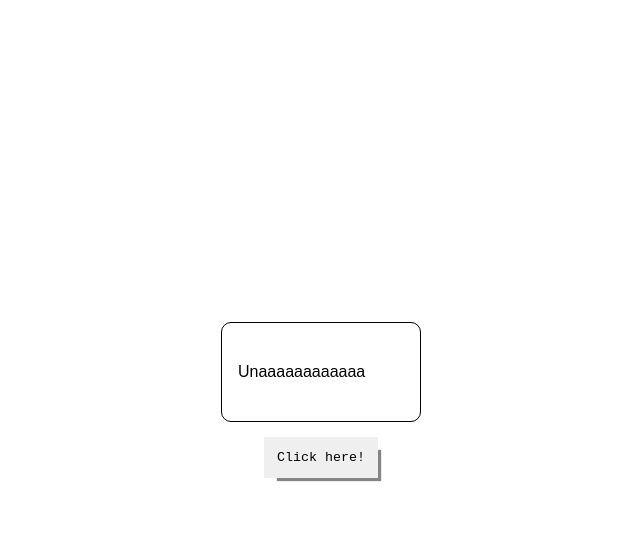
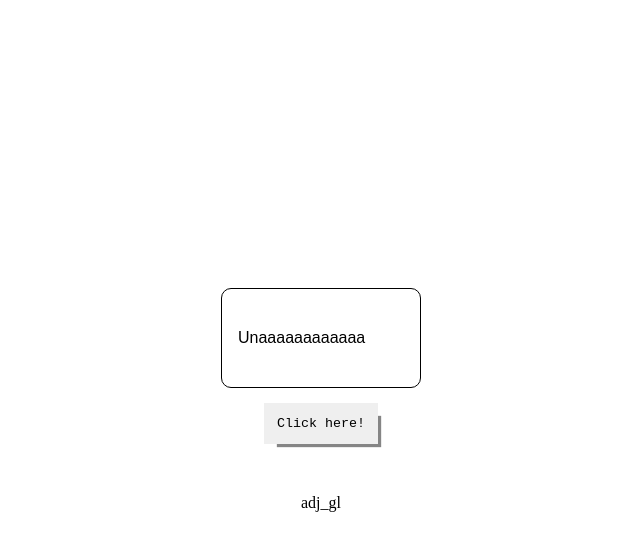
Before and after one commit to Joeric7/magic-words, a website with bundled scripts: page index.html in a window 1280 px wide. Both pictures are taken after a click on the button "Click here!". Shown: the whole page, without its empty margins (319-959 px from the left). Built offline with nearby package versions, Linux system fonts and the light colour scheme.

Commit message:
added functionality to the website

```diff
--- a/index.html
+++ b/index.html
@@ -4,7 +4,7 @@
     <meta charset="UTF-8">
     <meta http-equiv="X-UA-Compatible" content="IE=edge">
     <meta name="viewport" content="width=device-width, initial-scale=1.0">
-    <link rel="stylesheet" href="styles.css">
+    <link rel="stylesheet" href="styles/styles.css">
     <title>Cuadrito con div centrada</title>
 </head>
 <body>
@@ -12,7 +12,11 @@
         <div class="text-box">
             <p>Unaaaaaaaaaaaa</p>
         </div>
-        <button>Click here!</button>
+        <button id="button">Click here!</button>
+        <div class="hidden-container" id="text">
+            <p>asdasdasd</p>
+        </div>
     </main>
 </body>
+<script src="./scripts/script.js" type="module"></script>
 </html>
--- a/script.js
+++ /dev/null
@@ -1,3 +0,0 @@
-import { randomChoice } from "./helper.js";
-
-console.log(randomChoice());
--- a/helper.js
+++ b/scripts/helpers/helper.js
@@ -24,12 +24,10 @@ export const toCode = (func, num = 25) => {
 export const toText = (func, arr, num = 5) => {
 
     let text = '';
-    console.log('hola')
     for (let i of arr) {
-
         let randomNumber = func(num);
         const value = i - randomNumber;
         text += String.fromCharCode(value);
-        console.log(text)
     }
+    return text;
 }
--- /dev/null
+++ b/scripts/script.js
@@ -0,0 +1,16 @@
+import { randomChoice, toText, toCode } from "./helpers/helper.js";
+
+let button = document.getElementById('button');
+let text = document.getElementById('text');
+
+text.hidden = true;
+
+const buttonAction = (event) => {
+    let bytesArr = toCode(randomChoice);
+    const message = toText(randomChoice, bytesArr);
+    text.innerText = message;
+    text.hidden = false
+
+}
+
+button.addEventListener('click', buttonAction);
--- a/styles.css
+++ b/styles/styles.css
@@ -41,6 +41,9 @@ main {
     font-family: sans-serif;
 
 }
+.hidden-container {
+    margin-top: 50px;
+}
 
 main button {
     padding: 1em;
```
